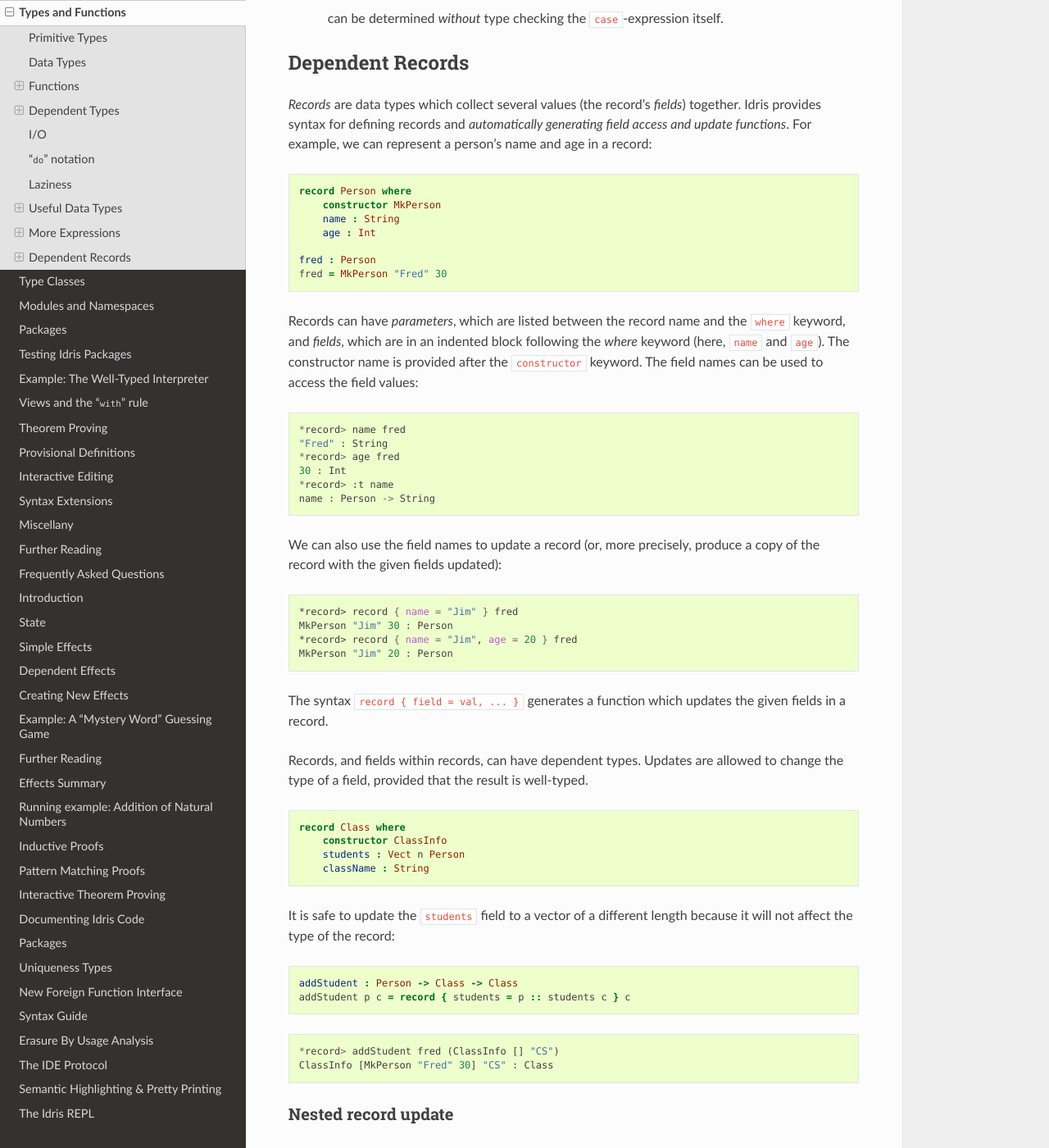
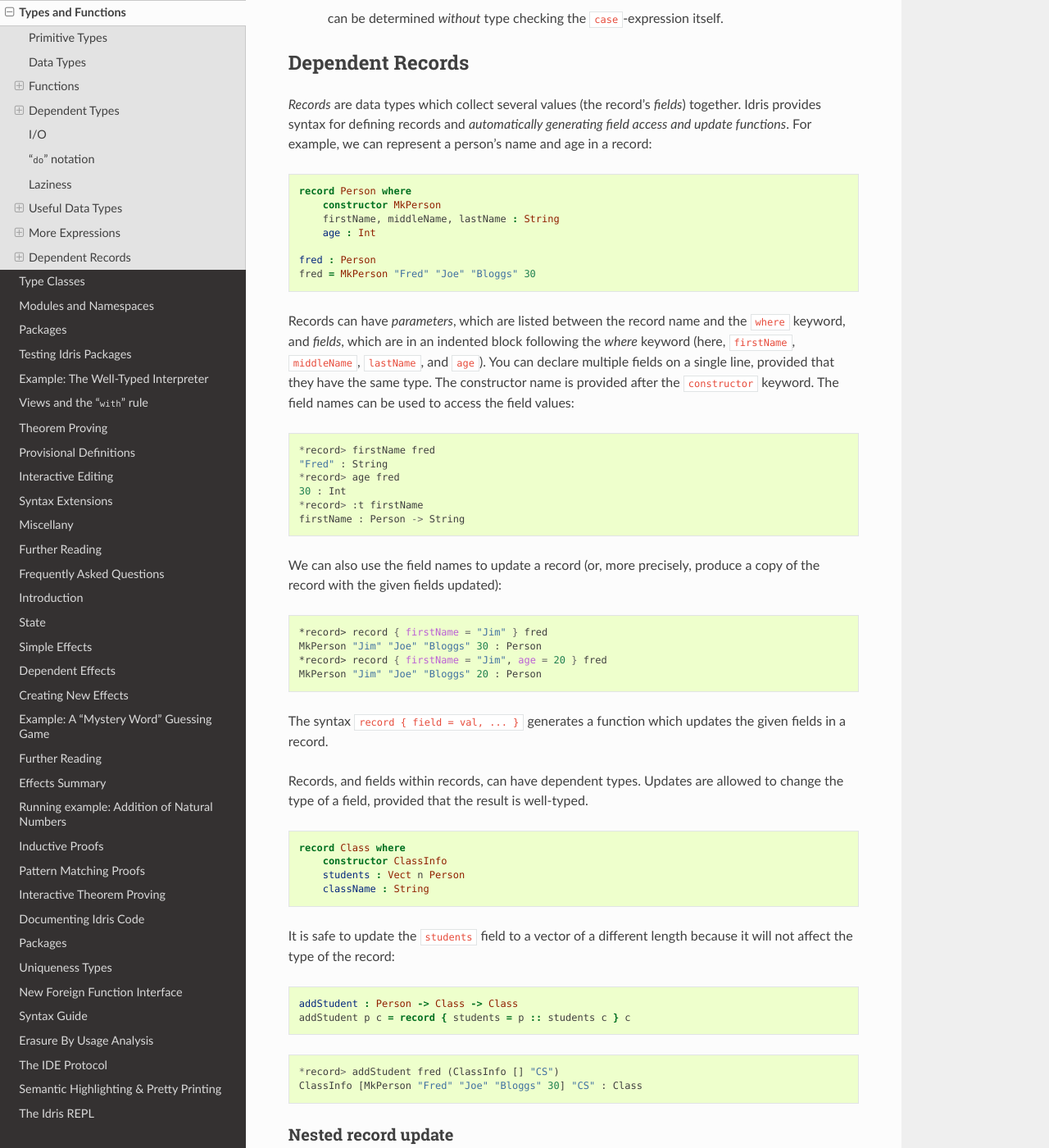
Before and after one commit to idris-lang/Idris-dev, a Sphinx documentation site: the page built from docs/tutorial/typesfuns.rst, in a window 1280 px wide and 1400 px high, scrolled down 17979 px. Shown: the whole window at 82% size. Built offline with Sphinx 7.4.7 and the Read the Docs theme 2.0.0, drawn with Linux system fonts in a browser that asks for light colours; formulas are drawn with MathJax 3.

Commit message:
Add documentation for #2460

```diff
--- a/docs/tutorial/typesfuns.rst
+++ b/docs/tutorial/typesfuns.rst
@@ -1021,26 +1021,28 @@ example, we can represent a person's name and age in a record:
 
     record Person where
         constructor MkPerson
-        name : String
+        firstName, middleName, lastName : String
         age : Int
 
     fred : Person
-    fred = MkPerson "Fred" 30
+    fred = MkPerson "Fred" "Joe" "Bloggs" 30
 
 Records can have *parameters*, which are listed between the record
 name and the ``where`` keyword, and *fields*, which are in an indented
-block following the `where` keyword (here, ``name`` and ``age``). The
-constructor name is provided after the ``constructor`` keyword. The
-field names can be used to access the field values:
+block following the `where` keyword (here, ``firstName``, ``middleName``,
+``lastName``, and ``age``). You can declare multiple fields on a single
+line, provided that they have the same type. The constructor name is
+provided after the ``constructor`` keyword. The field names can be used to
+access the field values:
 
 ::
 
-    *record> name fred
+    *record> firstName fred
     "Fred" : String
     *record> age fred
     30 : Int
-    *record> :t name
-    name : Person -> String
+    *record> :t firstName
+    firstName : Person -> String
 
 We can also use the field names to update a record (or, more
 precisely, produce a copy of the record with the given fields
@@ -1048,10 +1050,10 @@ updated):
 
 .. code-block:: bash
 
-    *record> record { name = "Jim" } fred
-    MkPerson "Jim" 30 : Person
-    *record> record { name = "Jim", age = 20 } fred
-    MkPerson "Jim" 20 : Person
+    *record> record { firstName = "Jim" } fred
+    MkPerson "Jim" "Joe" "Bloggs" 30 : Person
+    *record> record { firstName = "Jim", age = 20 } fred
+    MkPerson "Jim" "Joe" "Bloggs" 20 : Person
 
 The syntax ``record { field = val, ... }`` generates a function which
 updates the given fields in a record.
@@ -1078,7 +1080,7 @@ length because it will not affect the type of the record:
 ::
 
     *record> addStudent fred (ClassInfo [] "CS")
-    ClassInfo [MkPerson "Fred" 30] "CS" : Class
+    ClassInfo [MkPerson "Fred" "Joe" "Bloggs" 30] "CS" : Class
 
 Nested record update
 --------------------
```
